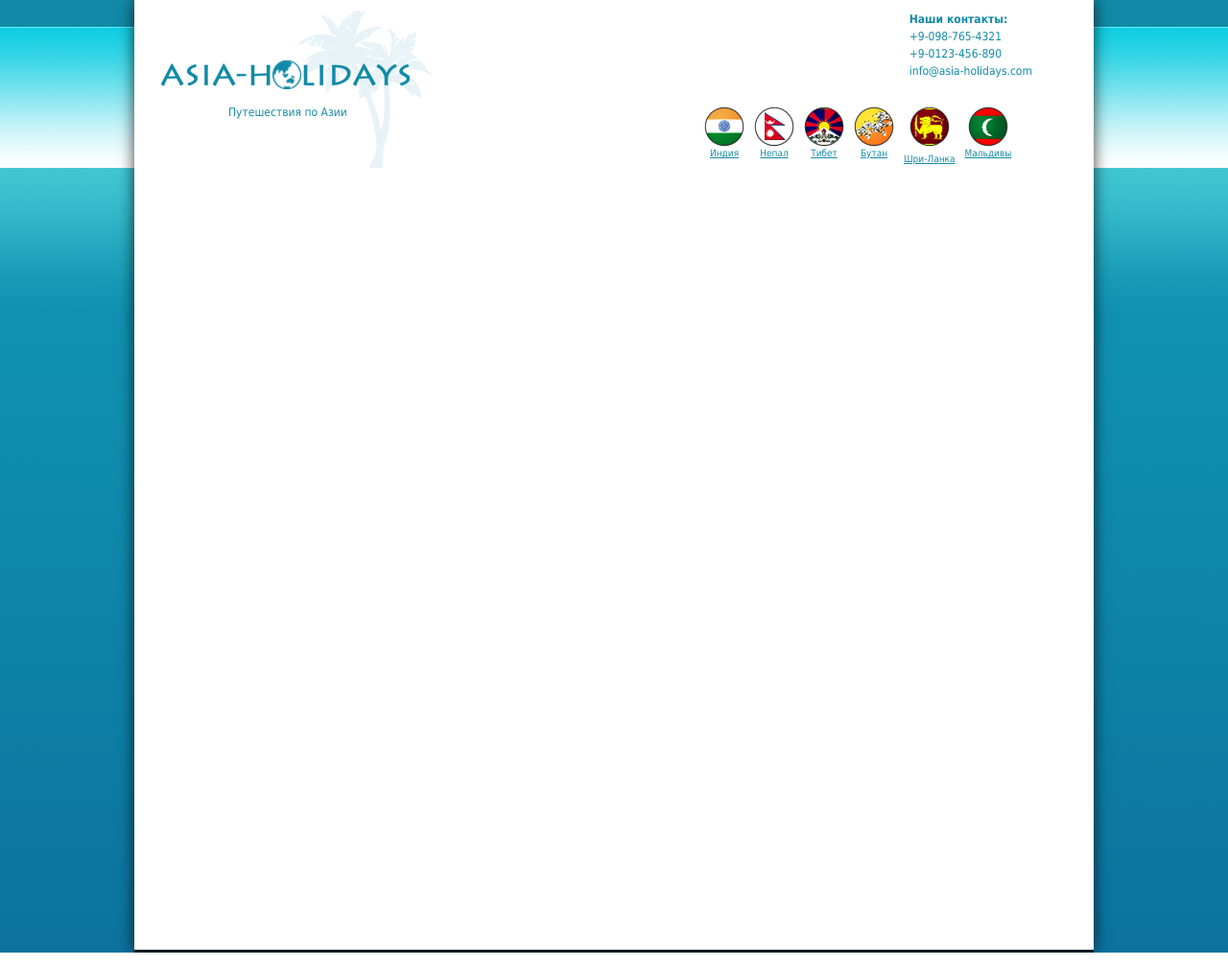
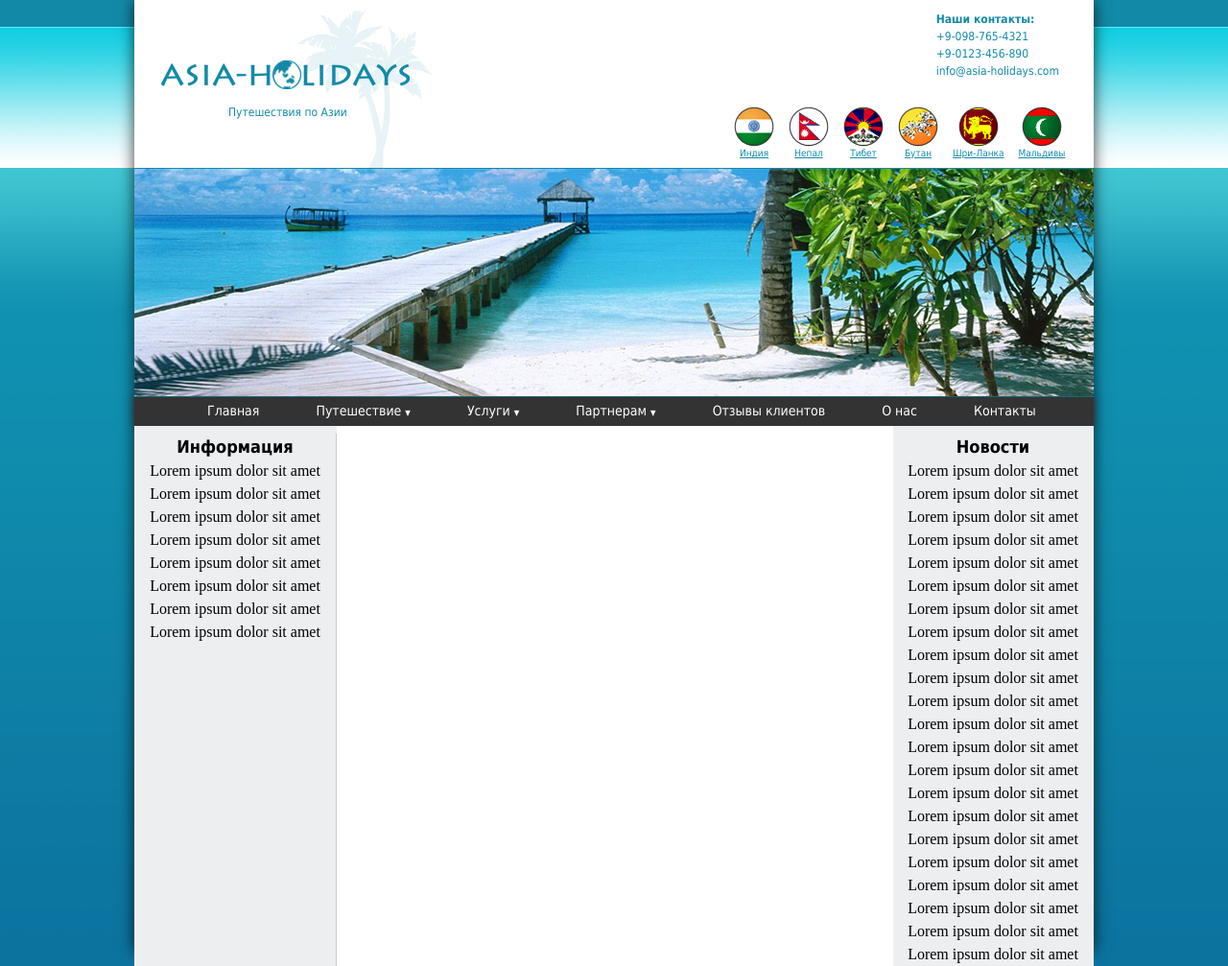
Before and after one commit to Loker89/Loker89.github.io, a plain HTML site: page task4/index.html in a window 1280 px wide. Shown: the whole page at 96% size. Drawn offline with Linux system fonts and the light colour scheme.

Commit message:
new page

```diff
--- a/task4/css/style.css
+++ b/task4/css/style.css
@@ -38,40 +38,138 @@ header {
     position: absolute;
     float: left;
     top: 11px;
-    right: 64px;
+    right: 36px;
     font-family: 'Tahoma', sans-serif;
     color: #128aa7;
     font-size: 12px;
     line-height: 1.5;
+}
 
-}
 .contact b {
-  font-weight: 600;
+    font-weight: 600;
 }
 
 .contries {
-  position: absolute;
-  top: 111px;
-  right: 36px;
-  width: 380px;
-  height: 65px;
+    position: absolute;
+    top: 111px;
+    right: 10px;
+    width: 380px;
+    height: 60px;
+}
 
-}
 .contries li {
     float: left;
     list-style: none;
-    margin: 0px 0px 0px 10px;
+    margin: 0px 0px 0px 15px;
     text-align: center;
+}
 
-}
-.contries ul > li a {
+.contries a {
     text-decoration: underline;
     font-family: 'Tahoma', sans-serif;
     font-size: 10px;
     color: #128aa7;
+    float: left;
+}
+
+.foto {
+    height: 237px;
+    border-top: 1px solid #138aa7;
+    border-bottom: 1px solid #138aa7;
+}
+
+.blok {
+    height: 30px;
+    background: #333333;
+    -webkit-box-shadow: 0px 0px 8px 0px #333333;
+    -moz-box-shadow: 0px 0px 8px 0px #333333;
+    box-shadow: 0px 0px 8px 0px #333333;
+}
+
+.navbar {
+    position: absolute;
+    left: 66px;
+}
+
+.navbar>li {
+    display: inline-block;
+    height: 30px;
+}
+
+.navbar a {
+    display: block;
+    padding: 7px 45px 7px 10px;
+    font-family: 'Tahoma', sans-serif;
+    text-align: center;
+    text-decoration: none;
+    font-size: 14px;
+    color: white;
+}
+
+.navbar b {
+    font-size: 8px;
+}
+
+.navbar_2 {
+    position: absolute;
+    display: none;
+    list-style: none;
+    background: #333333;
+}
+
+.navbar_2 li a {
+    display: block;
+    text-decoration: none;
+    padding: 7px 45px 7px 10px;
+    color: white;
+    font-family: 'Tahoma', sans-serif;
+    font-size: 14px;
+}
+
+.navbar li:hover .navbar_2 {
+    display: block;
+}
+
+.navbar li a:hover {
+    color: #128aa7;
+}
+
+.navbar_2 li a:hover {
+    color: #007ec9;
+}
+.blok2 {
+  width: 1000px;
+	overflow: hidden;
+  background: #edeef0;
+  position: relative;
+  text-align: center;
+  line-height: 1.5;
+}
+.colon1 {
+  width: 210px;
+	float: left;
+	padding-bottom: 20000px;
+	margin-bottom: -20000px;
+  margin-top: 8px;
+  border-right: 1px solid #c7cacf;
+}
+.colon2 {
+  width: 580px;
+	float: left;
+	padding-bottom: 20000px;
+	margin-bottom: -20000px;
+  background: white;
+}
+.colon3 {
+  width: 210px;
+	float: right;
+	padding-bottom: 20000px;
+	margin-bottom: -20000px;
+  margin-top: 8px;
+}
+.blok2 b{
+      font-weight: 600;
+      font-family: 'Tahoma', sans-serif;
+      font-size: 18px;
 
 }
-.countries > ul li:nth-child(5) {
-  position: absolute;
-  right: 83px;
-}
--- a/task4/index.html
+++ b/task4/index.html
@@ -41,10 +41,10 @@
                     <li>
                         <a href="#">
 
-                                <div class=""><img src="img/b_flag.png" alt=""><br>Бутан</div>
+                            <div class=""><img src="img/b_flag.png" alt=""><br>Бутан</div>
                         </a>
                     </li>
-                    <li class="shri">
+                    <li>
                         <div class="">
                             <a href="#"><img src="img/s_flag.png" alt=""><br>Шри-Ланка</div>
                         </a>
@@ -55,10 +55,49 @@
                         </a>
                     </li>
                 </ul>
+            </div>
+        </header>
+        <div class="foto">
+            <img src="img/photo.png" alt="">
+        </div>
+        <div class="blok">
+            <ul class="navbar">
+                <li><a href="#">Главная</a></li>
+                <li><a href="#">Путешествие <b>&#9660;</b></a>
+                    <ul class="navbar_2">
+                        <li><a href="#">Путешествие 1</a></li>
+                        <li><a href="#">Путешествие 2</a></li>
+                        <li><a href="#">Путешествие 3</a></li>
+                        <li><a href="#">Путешествие 4</a></li>
+                        <li><a href="#">Путешествие 5</a></li>
+                    </ul>
+                </li>
+                <li><a href="#">Услуги <b>&#9660;</b></a></li>
+                <li><a href="#">Партнерам <b>&#9660;</b></a></li>
+                <li><a href="#">Отзывы клиентов</a></li>
+                <li><a href="#">О нас</a></li>
+                <li><a href="#">Контакты</a></li>
+            </ul>
+        </div>
+        <div class="blok2">
+            <div class="colon1">
+                <b>Информация</b>
+                <p>Lorem ipsum dolor sit amet Lorem ipsum dolor sit amet Lorem ipsum dolor sit amet Lorem ipsum dolor sit amet Lorem ipsum dolor sit amet Lorem ipsum dolor sit amet Lorem ipsum dolor sit amet Lorem ipsum dolor sit amet</p>
+            </div>
+            <div class="colon2"></div>
+            <div class="colon3">
+                <b>Новости</b>
+                <p>Lorem ipsum dolor sit amet Lorem ipsum dolor sit amet Lorem ipsum dolor sit amet Lorem ipsum dolor sit amet Lorem ipsum dolor sit amet Lorem ipsum dolor sit amet Lorem ipsum dolor sit amet Lorem ipsum dolor sit amet Lorem ipsum dolor sit
+                    amet Lorem ipsum dolor sit amet Lorem ipsum dolor sit amet Lorem ipsum dolor sit amet Lorem ipsum dolor sit amet Lorem ipsum dolor sit amet Lorem ipsum dolor sit amet Lorem ipsum dolor sit amet Lorem ipsum dolor sit amet Lorem ipsum
+                    dolor sit amet Lorem ipsum dolor sit amet Lorem ipsum dolor sit amet Lorem ipsum dolor sit amet Lorem ipsum dolor sit amet</p>
+            </div>
+        </div>
+    </div>
+    <footer>
+<div class="foot">
 
-                </div>
-        </header>
-        </div>
+</div>
+    </footer>
 </body>
 
 </html>
```
Also changed, not shown: task4/img/photo.png (added).
